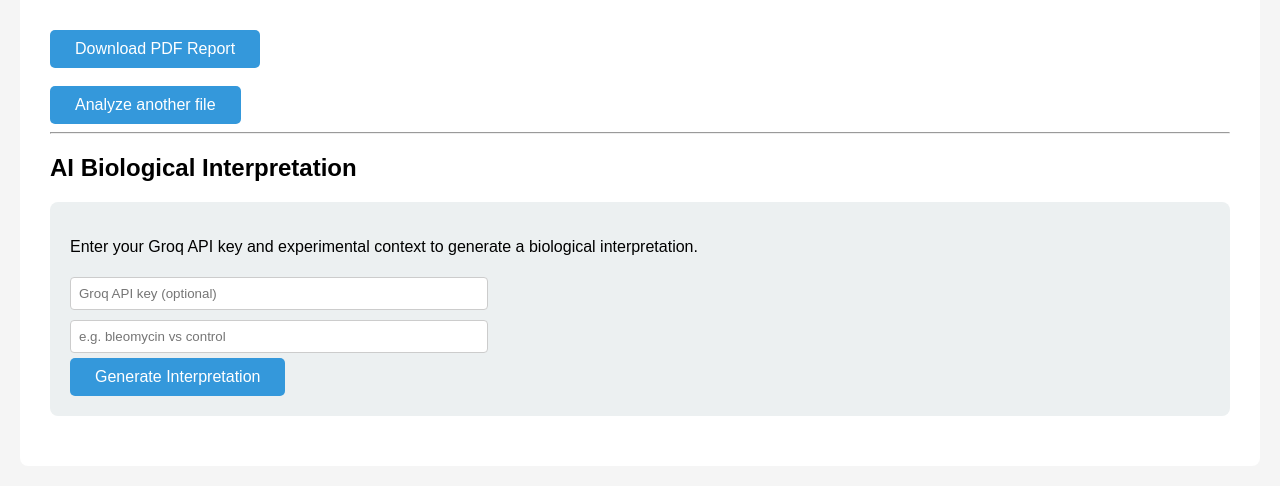
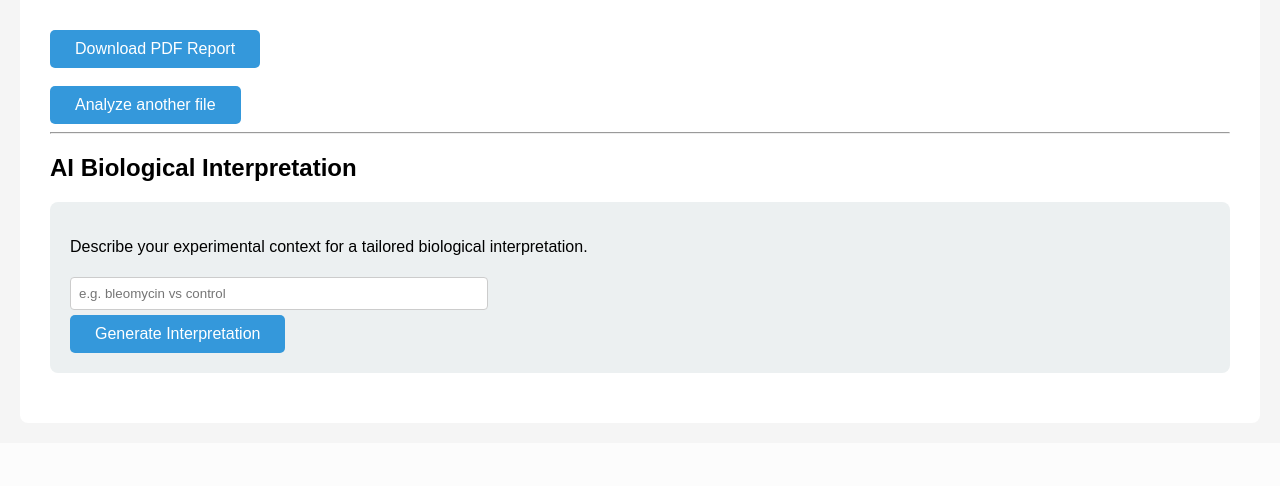
Before and after one commit to sikkibist/ATIP, a Flask app: template templates/results.html in a window 1280 px wide. Shown: the part 855-1341 px from the top of the page. After the commit the page ends 1228 px from the top, so only its background shows below. Run offline with Flask 3, Linux system fonts and the light colour scheme; the template is opened without the code that fills it: most values are stand-ins (such as "Sample title", 1, 10 or a date in 2020).

Commit message:
Move Groq key to backend only, remove frontend input

```diff
--- a/templates/results.html
+++ b/templates/results.html
@@ -49,9 +49,7 @@
 <hr>
 <h2>AI Biological Interpretation</h2>
 <div class="stats-box">
-<p>Enter your Groq API key and experimental context to generate a biological interpretation.</p>
-<input type="text" id="api_key" placeholder="Groq API key (optional)" style="width:400px;padding:8px;margin:5px 0;border:1px solid #ccc;border-radius:4px;">
-<br>
+<p>Describe your experimental context for a tailored biological interpretation.</p>
 <input type="text" id="context" placeholder="e.g. bleomycin vs control" style="width:400px;padding:8px;margin:5px 0;border:1px solid #ccc;border-radius:4px;">
 <br>
 <button onclick="getInterpretation()" id="ai_btn">Generate Interpretation</button>
@@ -59,7 +57,7 @@
 </div>
 <script>
 function getInterpretation() {
-    var key = document.getElementById("api_key").value;
+    var key = "";
     var context = document.getElementById("context").value;
     var btn = document.getElementById("ai_btn");
     var result = document.getElementById("ai_result");
```
